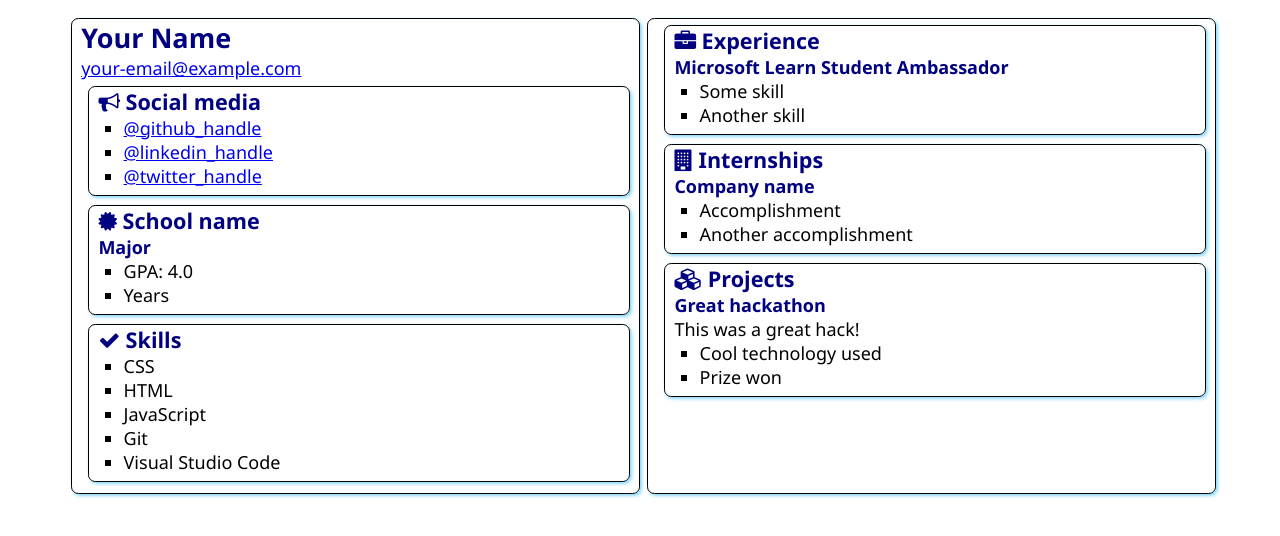
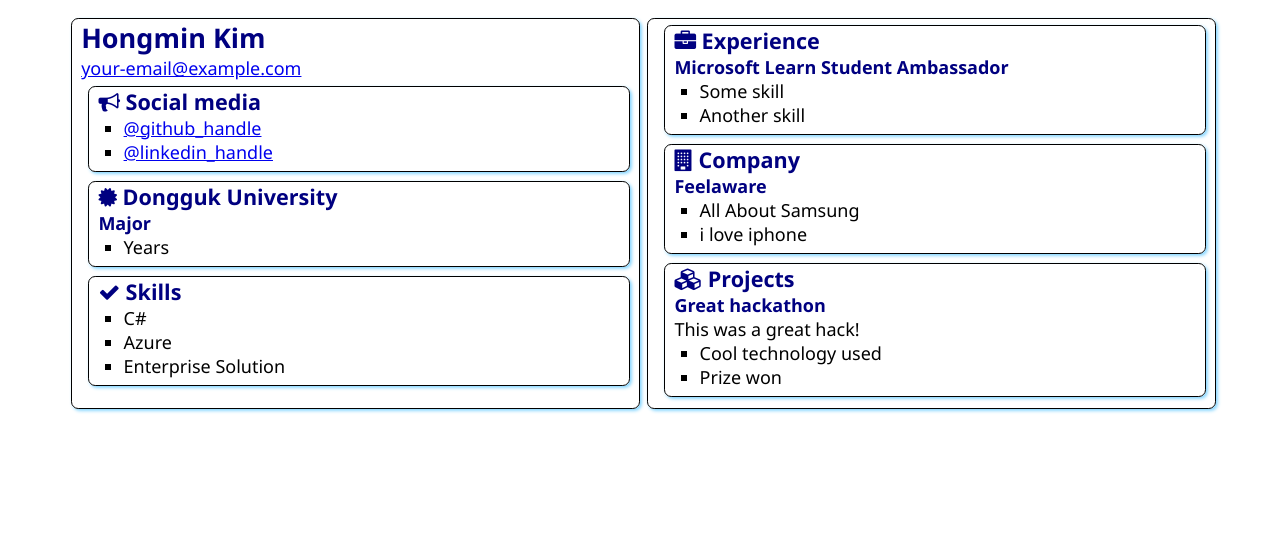
Before and after one commit to hongman/SATechnicalOnboarding, a plain HTML site: page src/index.html in a window 1280 px wide. Drawn offline with Linux system fonts and the light colour scheme.

Commit message:
Update index.html

```diff
--- a/src/index.html
+++ b/src/index.html
@@ -12,8 +12,8 @@
 <body>
     <main>
         <article class="box">
-            <h1>Your Name</h1>
-            <div><a href="mailto:your.email@example.com">your-email@example.com</a></div>
+            <h1>Hongmin Kim</h1>
+            <div><a href="mailto:hongmin.kim@studentambassadors.com">your-email@example.com</a></div>
 
             <section class="box">
                 <h2>
@@ -21,9 +21,8 @@
                     Social media
                 </h2>
                 <ul>
-                    <li><a href="https://github.com/<handle>">@github_handle</a></li>
-                    <li><a href="https://linkedin.com/in/<handle>">@linkedin_handle</a></li>
-                    <li><a href="https://twitter.com/<handle>">@twitter_handle</a></li>
+                    <li><a href="https://github.com/hongman">@github_handle</a></li>
+                    <li><a href="https://linkedin.com/in/hongmin-kim-62ba16137">@linkedin_handle</a></li>
                 </ul>
             </section>
 
@@ -31,11 +30,10 @@
                 <div class="education">
                     <h2>
                         <i class="fa fa-certificate" aria-hidden="true"></i>
-                        School name
+                        Dongguk University
                     </h2>
                     <h3>Major</h3>
                     <ul>
-                        <li>GPA: 4.0</li>
                         <li>Years</li>
                     </ul>
                 </div>
@@ -47,11 +45,9 @@
                     Skills
                 </h2>
                 <ul>
-                    <li>CSS</li>
-                    <li>HTML</li>
-                    <li>JavaScript</li>
-                    <li>Git</li>
-                    <li>Visual Studio Code</li>
+                    <li>C#</li>
+                    <li>Azure</li>
+                    <li>Enterprise Solution</li>
                 </ul>
             </section>
         </article>
@@ -70,13 +66,13 @@
             <section class="box">
                 <h2>
                     <i class="fa fa-building" aria-hidden="true"></i>
-                    Internships
+                    Company
                 </h2>
 
-                <h3>Company name</h3>
+                <h3>Feelaware</h3>
                 <ul>
-                    <li>Accomplishment</li>
-                    <li>Another accomplishment</li>
+                    <li>All About Samsung</li>
+                    <li>i love iphone</li>
                 </ul>
             </section>
             <section class="box">
```
